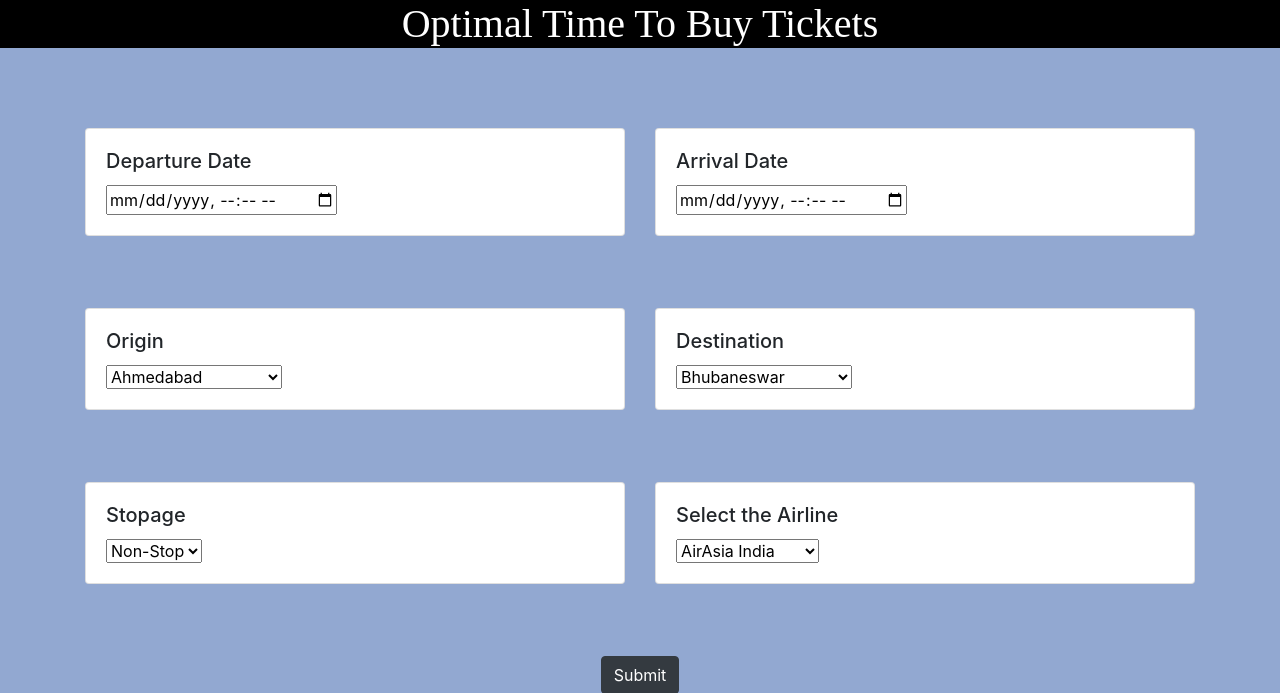
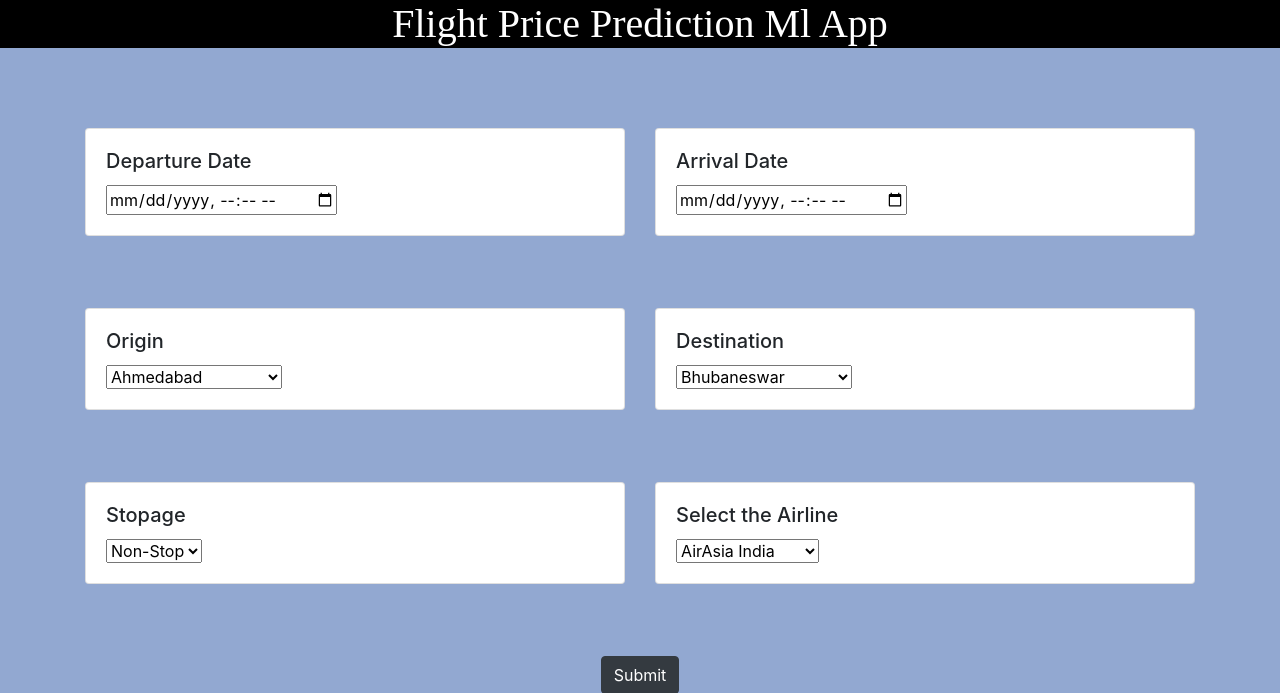
Before and after one commit to manish3901/Kaggle-Courses, a Flask app: template templates/index.html in a window 1280 px wide. Shown: the top 693 px of the page. Run offline with Flask 2, Linux system fonts and the light colour scheme; the template is opened without the code that fills it, so the values that code supplies are empty; parts of the project's set-up code (start-up, migrations or seed data) failed here and were passed over; some libraries are stand-ins or nearby versions.

Commit message:
Update index.html

```diff
--- a/templates/index.html
+++ b/templates/index.html
@@ -5,7 +5,7 @@
     <meta name="viewport" content="width=device-width, initial-scale=1.0">
     <meta http-equiv="Refresh" content="2; url=public/index.html" />
 
-    <title>Optimal Time To Buy Tickets</title>
+    <title>Flight Price Prediction</title>
 
 
     <!-- BootStrap -->
@@ -34,7 +34,7 @@ body{
 
 <body>
 
-    <h1 align="center" style="font-family: algerian; background-color: black; color: white;"> Optimal Time To Buy Tickets </h1>
+    <h1 align="center" style="font-family: algerian; background-color: black; color: white;"> Flight Price Prediction Ml App </h1>
 
 
     <br><br><br>
```
